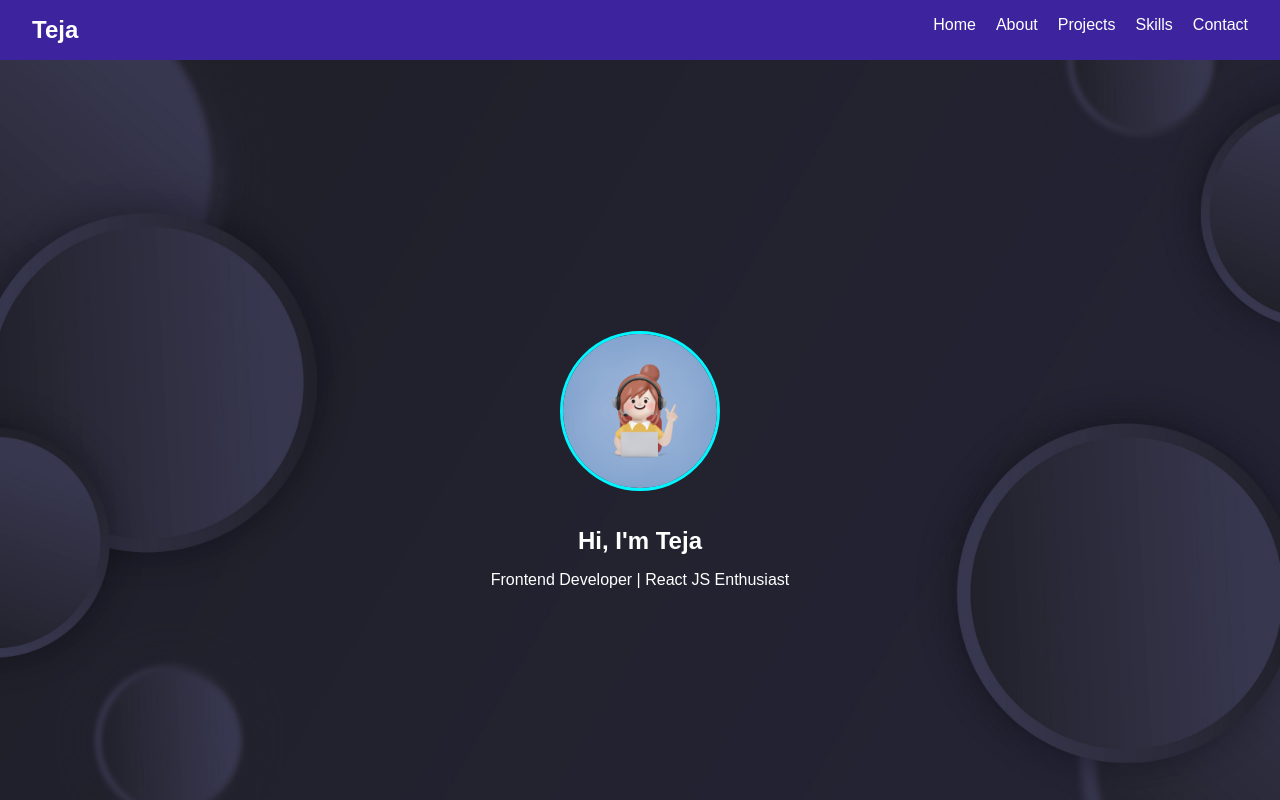
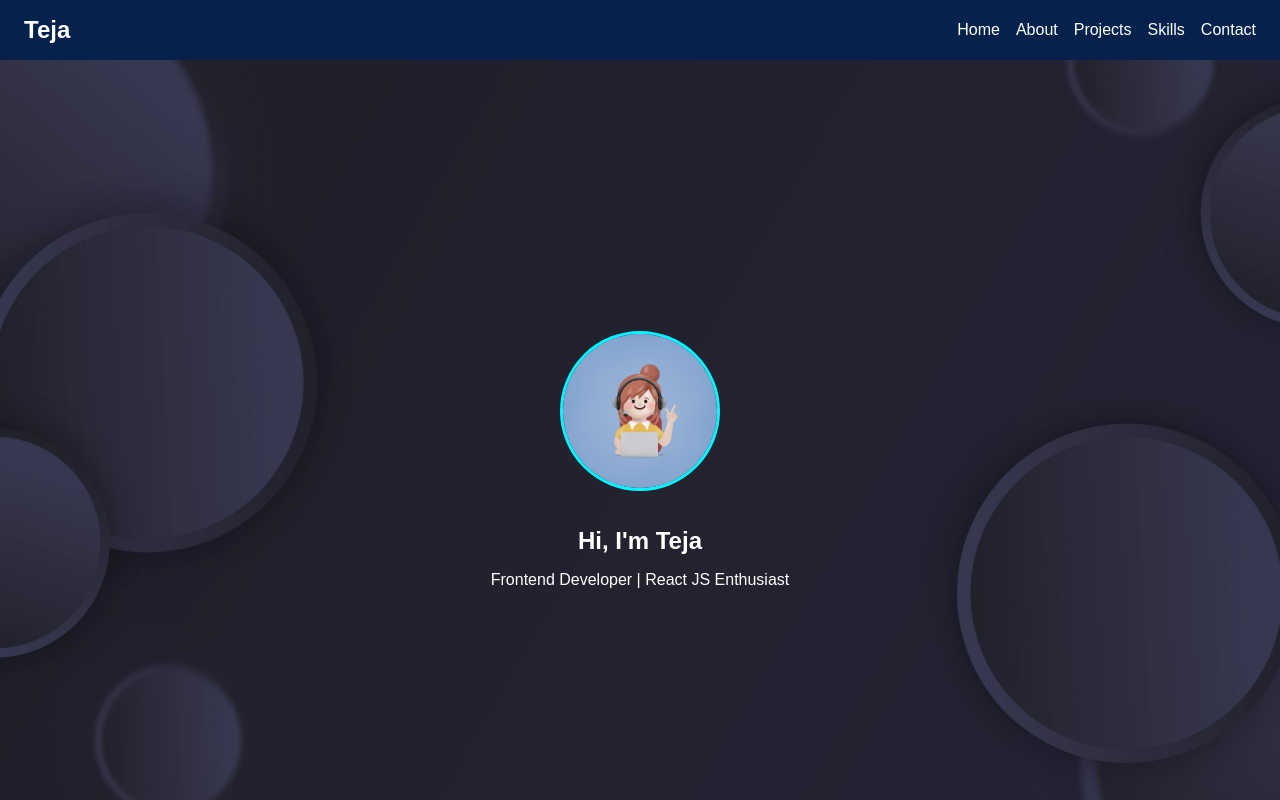
Before and after one commit to teja-reddy21/developer_portfolio, a React (Vite) app: page / in a window 1280 px wide. Shown: the top 800 px of the page. Built offline with nearby package versions, Linux system fonts and the light colour scheme; the HTML template or start-up script is replaced by a standard one.

Commit message:
adjuct the space

```diff
--- a/src/Componants/Navbar/navbar.css
+++ b/src/Componants/Navbar/navbar.css
@@ -1,31 +1,61 @@
-/* src/components/Navbar.css */
 .navbar {
   display: flex;
-  justify-content: space-between;
-  background-color: #3d249e;
-  padding: 1rem 2rem;
-  color: white;
+  justify-content: space-evenly;
+  align-items: center;
+  background: #05224d;
+  padding: 1rem 1.5rem;
+  color: #fff;
   position: sticky;
   top: 0;
   z-index: 100;
 }
 
+@media (min-width: 768px) {
+  .navbar {
+  display: flex;
+  justify-content: space-between;
+  align-items: center;
+  background: #05224d;
+  padding: 1rem 1.5rem;
+  color: #fff;
+  position: sticky;
+  top: 0;
+  z-index: 100;
+}
+
+}
 .logo {
   font-size: 1.5rem;
+  font-weight: bold;
 }
 
 .nav-links {
+  display: flex;
   list-style: none;
-  display: flex;
-  gap: 20px;
+  gap: 1rem;
+  flex-wrap: wrap;
 }
 
 .nav-links a {
+  color: #fff;
   text-decoration: none;
-  color: white;
-  transition: 0.3s;
+  font-size: 1rem;
 }
 
-.nav-links a:hover {
-  color: #00f7ff;
+.logo {
+  display: block;
 }
+
+.logo1 {
+  display: none;
+}
+
+/* Hide on screens larger than 768px */
+@media (min-width: 768px) {
+  .logo {
+    display: none;
+  }
+    .logo1 {
+    display: block;
+  }
+}
```
